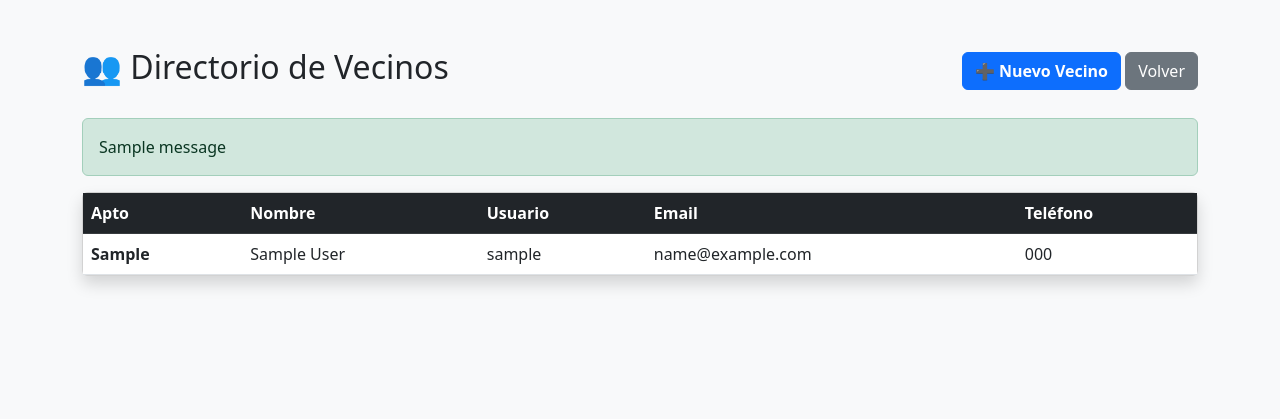
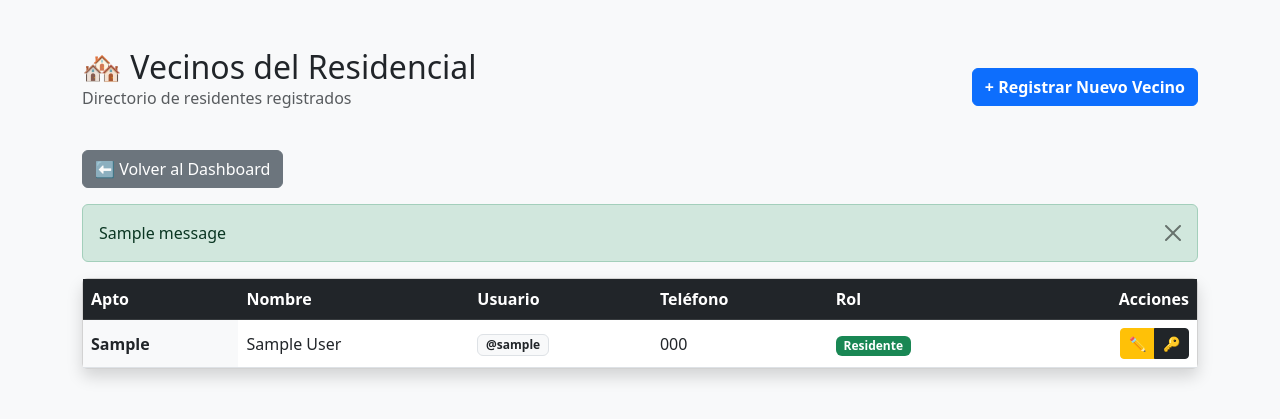
Before and after one commit to Jusetreynoso/saas-residencial, a Django app: page /vecinos/ in a window 1280 px wide. Shown: the top 419 px of the page. Run offline with Django 5.2, Linux system fonts and the light colour scheme; a user stored in the database is signed in; tables that the repository leaves empty hold one stand-in row (values such as "Sample post"); one stand-in notice (Sample message) is shown.

Commit message:
Agregando edicion de usuarios y cambio de clave admin

```diff
--- a/core/templates/core/lista_vecinos.html
+++ b/core/templates/core/lista_vecinos.html
@@ -2,59 +2,94 @@
 <html lang="es">
 <head>
     <meta charset="UTF-8">
-    <title>Directorio de Vecinos</title>
+    <title>Lista de Vecinos</title>
     <link href="https://cdn.jsdelivr.net/npm/bootstrap@5.3.0/dist/css/bootstrap.min.css" rel="stylesheet">
 </head>
 <body class="bg-light">
+
 <div class="container mt-5">
     <div class="d-flex justify-content-between align-items-center mb-4">
-        <h2>👥 Directorio de Vecinos</h2>
         <div>
-            <a href="{% url 'crear_vecino' %}" class="btn btn-primary fw-bold">➕ Nuevo Vecino</a>
-            <a href="{% url 'dashboard' %}" class="btn btn-secondary">Volver</a>
+            <h2 class="mb-0">🏘️ Vecinos del Residencial</h2>
+            <p class="text-muted">Directorio de residentes registrados</p>
         </div>
+        <a href="{% url 'crear_vecino' %}" class="btn btn-primary fw-bold">
+            + Registrar Nuevo Vecino
+        </a>
     </div>
+
+    <a href="{% url 'dashboard' %}" class="btn btn-secondary mb-3">⬅ Volver al Dashboard</a>
 
     {% if messages %}
         {% for message in messages %}
-            <div class="alert alert-{{ message.tags }}">{{ message }}</div>
+            <div class="alert alert-{{ message.tags }} alert-dismissible fade show">
+                {{ message }}
+                <button type="button" class="btn-close" data-bs-dismiss="alert"></button>
+            </div>
         {% endfor %}
     {% endif %}
 
     <div class="card shadow">
         <div class="card-body p-0">
-            <table class="table table-hover mb-0">
+            <div class="table-responsive">
+                <table class="table table-hover mb-0 align-middle">
                     <thead class="table-dark">
                         <tr>
                             <th>Apto</th>
                             <th>Nombre</th>
                             <th>Usuario</th>
-                        <th>Email</th>
                             <th>Teléfono</th>
+                            <th>Rol</th>
+                            <th class="text-end">Acciones</th>
                         </tr>
                     </thead>
                     <tbody>
                         {% for vecino in vecinos %}
                         <tr>
-                        <td class="fw-bold">
+                            <td class="fw-bold bg-light">
                                 {% if vecino.apartamento %}
                                     {{ vecino.apartamento.numero }}
                                 {% else %}
-                                <span class="badge bg-warning text-dark">Sin Asignar</span>
+                                    <span class="badge bg-secondary">Sin Apto</span>
                                 {% endif %}
                             </td>
                             <td>{{ vecino.first_name }} {{ vecino.last_name }}</td>
-                        <td>{{ vecino.username }}</td>
-                        <td>{{ vecino.email }}</td>
-                        <td>{{ vecino.telefono|default:"--" }}</td>
+                            <td>
+                                <span class="badge bg-light text-dark border">@{{ vecino.username }}</span>
+                            </td>
+                            <td>{{ vecino.telefono|default:"---" }}</td>
+                            <td>
+                                {% if vecino.rol == 'ADMIN_RESIDENCIAL' %}
+                                    <span class="badge bg-primary">Admin</span>
+                                {% else %}
+                                    <span class="badge bg-success">Residente</span>
+                                {% endif %}
+                            </td>
+
+                            <td class="text-end">
+                                <div class="btn-group" role="group">
+                                    <a href="{% url 'editar_vecino' vecino.id %}" class="btn btn-warning btn-sm" title="Editar Datos Personales">
+                                        ✏️
+                                    </a>
+                                    <a href="{% url 'cambiar_clave_vecino' vecino.id %}" class="btn btn-dark btn-sm" title="Cambiar Contraseña">
+                                        🔑
+                                    </a>
+                                </div>
+                            </td>
+
                         </tr>
                         {% empty %}
-                    <tr><td colspan="5" class="text-center p-4">No hay vecinos registrados aún.</td></tr>
+                        <tr>
+                            <td colspan="6" class="text-center p-5">No hay vecinos registrados aún.</td>
+                        </tr>
                         {% endfor %}
                     </tbody>
                 </table>
             </div>
         </div>
     </div>
+</div>
+
+<script src="https://cdn.jsdelivr.net/npm/bootstrap@5.3.0/dist/js/bootstrap.bundle.min.js"></script>
 </body>
 </html>
--- a/core/urls.py
+++ b/core/urls.py
@@ -48,4 +48,8 @@ urlpatterns = [
     path('incidencias/nueva/', views.crear_incidencia, name='crear_incidencia'),
 
     path('incidencias/gestion/', views.gestionar_incidencias, name='gestionar_incidencias'),
+
+    path('vecinos/editar/<int:user_id>/', views.editar_vecino, name='editar_vecino'),
+
+    path('vecinos/clave/<int:user_id>/', views.cambiar_clave_vecino, name='cambiar_clave_vecino'),
 ]
--- a/core/views.py
+++ b/core/views.py
@@ -1,3 +1,4 @@
+from django.contrib.auth.forms import SetPasswordForm
 from django.shortcuts import render, redirect, get_object_or_404
 from django.contrib.auth.decorators import login_required
 from django.contrib import messages
@@ -655,4 +656,44 @@ def gestionar_incidencias(request):
 
     return render(request, 'core/gestionar_incidencias.html', {'incidencias': incidencias})
 
-# --- FIN DEL ARCHIVO ---
+
+# 1. VISTA PARA EDITAR DATOS (Nombre, Apto, Teléfono)
+@login_required
+def editar_vecino(request, user_id):
+    # Seguridad: Solo admin puede entrar
+    if request.user.rol not in ['ADMIN_RESIDENCIAL', 'SUPERADMIN']:
+        return redirect('dashboard')
+
+    vecino = get_object_or_404(Usuario, pk=user_id, residencial=request.user.residencial)
+
+    if request.method == 'POST':
+        form = EditarVecinoForm(request.POST, instance=vecino)
+        if form.is_valid():
+            form.save()
+            messages.success(request, f"✅ Datos de {vecino.first_name} actualizados correctamente.")
+            return redirect('lista_vecinos')
+    else:
+        form = EditarVecinoForm(instance=vecino)
+
+    return render(request, 'core/vecino_form_edit.html', {'form': form, 'vecino': vecino})
+
+# 2. VISTA PARA CAMBIAR LA CLAVE (Reseteo manual)
+@login_required
+def cambiar_clave_vecino(request, user_id):
+    # Seguridad: Solo admin puede entrar
+    if request.user.rol not in ['ADMIN_RESIDENCIAL', 'SUPERADMIN']:
+        return redirect('dashboard')
+
+    vecino = get_object_or_404(Usuario, pk=user_id, residencial=request.user.residencial)
+
+    if request.method == 'POST':
+        # SetPasswordForm permite cambiar la clave sin saber la vieja
+        form = SetPasswordForm(vecino, request.POST)
+        if form.is_valid():
+            form.save()
+            messages.success(request, f"🔑 Contraseña de {vecino.username} cambiada exitosamente.")
+            return redirect('lista_vecinos')
+    else:
+        form = SetPasswordForm(vecino)
+
+    return render(request, 'core/vecino_password_form.html', {'form': form, 'vecino': vecino})
```
Also changed, not shown: config/settings.py (+0 -13 lines), core/forms.py (+14 -0 lines), core/templates/core/vecino_form_edit.html (added, +27 -0 lines), core/templates/core/vecino_password_form.html (added, +30 -0 lines). Lines whose indentation alone changed are shown as unchanged.
